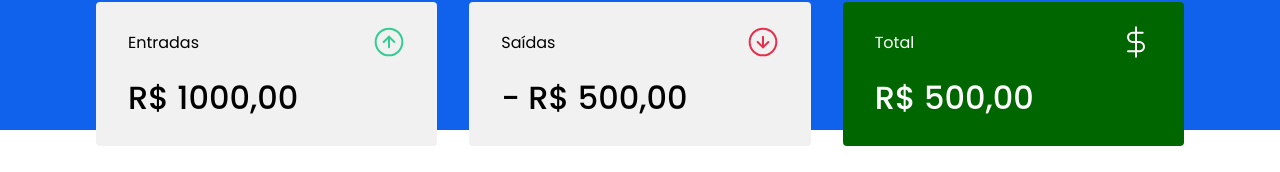
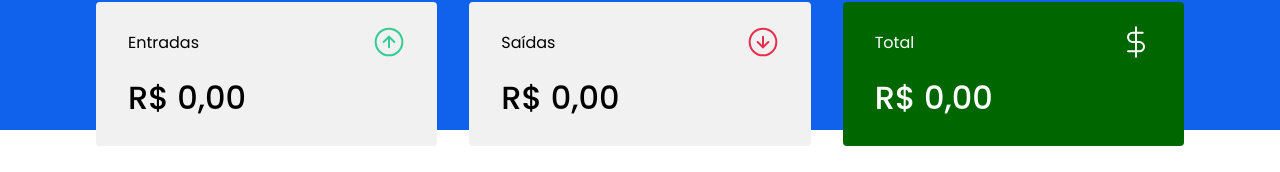
Before and after one commit to brennoclins/bclmoney, a React (Create React App) app: page / in a window 1280 px wide. Shown: the part 142-314 px from the top of the page. Built offline with nearby package versions, Linux system fonts and the light colour scheme; no server answers; a web font is replaced by a local one; what miragejs would draw is missing.

Commit message:
New feature: Calculating the summary and showing on the cards

```diff
--- a/src/components/Summary/index.tsx
+++ b/src/components/Summary/index.tsx
@@ -1,6 +1,6 @@
 import { useContext } from 'react';
 
-import  incomeImg from '../../assets/income.svg';
+import incomeImg from '../../assets/income.svg';
 import outcomeImg from '../../assets/outcome.svg';
 import totalImg from '../../assets/total.svg';
 
@@ -11,7 +11,21 @@
 export function Summary() {
   const { transactions } = useContext(TransactionsContext);
 
-  console.log(transactions);
+  const summary = transactions.reduce((acc, transaction) => {
+    if (transaction.type === 'deposit') {
+      acc.deposits += transaction.amount;
+      acc.total += transaction.amount;
+    } else {
+      acc.withdraws += transaction.amount;
+      acc.total -= transaction.amount;
+    }
+
+    return acc;
+  }, {
+    deposits: 0,
+    withdraws: 0,
+    total: 0,
+  });
 
   return (
     <Container>
@@ -22,7 +36,12 @@
           <img src={incomeImg} alt="Entradas" />
         </header>
 
-        <strong>R$ 1000,00</strong>
+        <strong>
+          {new Intl.NumberFormat('pt-BR', {
+            style: 'currency',
+            currency: 'BRL'
+          }).format(summary.deposits)}
+        </strong>
       </div>
 
       <div>
@@ -31,7 +50,12 @@
           <img src={outcomeImg} alt="Saídas" />
         </header>
 
-        <strong>- R$ 500,00</strong>
+        <strong>
+          {new Intl.NumberFormat('pt-BR', {
+            style: 'currency',
+            currency: 'BRL'
+          }).format(summary.withdraws)}
+        </strong>
       </div>
 
       <div className="highlight-backgrond">
@@ -40,7 +64,12 @@
           <img src={totalImg} alt="Total" />
         </header>
 
-        <strong>R$ 500,00</strong>
+        <strong>
+          {new Intl.NumberFormat('pt-BR', {
+            style: 'currency',
+            currency: 'BRL'
+          }).format(summary.total)}
+        </strong>
       </div>
     </Container>
   )
--- a/src/index.tsx
+++ b/src/index.tsx
@@ -17,7 +17,7 @@
           title: 'Freelance de website',
           type: 'deposit',
           category: 'Dev',
-          amount: 6000.50,
+          amount: 6000,
           createdAt: new Date('2022-01-03 09:00:00'),
         },
         {
@@ -25,8 +25,16 @@
           title: 'Aluguel',
           type: 'withdrawal',
           category: 'Casa',
-          amount: 1100.00,
+          amount: 1100,
           createdAt: new Date('2022-01-02 11:00:00'),
+        },
+        {
+          id: 3,
+          title: 'Tim Live',
+          type: 'withdrawal',
+          category: 'Internet',
+          amount: 150,
+          createdAt: new Date('2022-01-02 12:00:00'),
         }
       ],
     })
```
